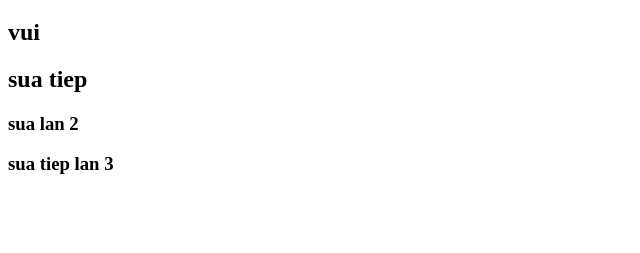
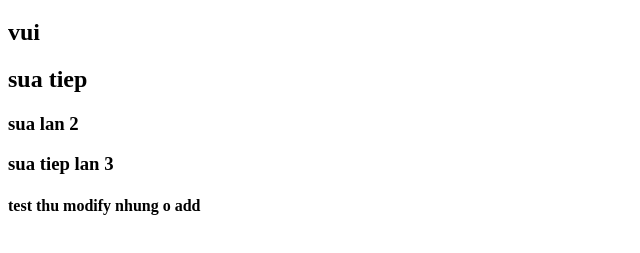
Before and after one commit to ComputerAngelVN/vidu, a plain HTML site: page index.html in a window 1280 px wide. Shown: the part 61-314 px from the top of the page, without its empty margins (0-640 px from the left). Drawn offline with Linux system fonts and the light colour scheme.

Commit message:
test thu index modify va vui.html untracked

```diff
--- a/index.html
+++ b/index.html
@@ -12,5 +12,6 @@
     <h2>sua tiep</h2>
     <h3>sua lan 2</h3>
     <h3>sua tiep lan 3</h3>
+    <h4>test thu modify nhung o add</h4>
   </body>
 </html>
```
